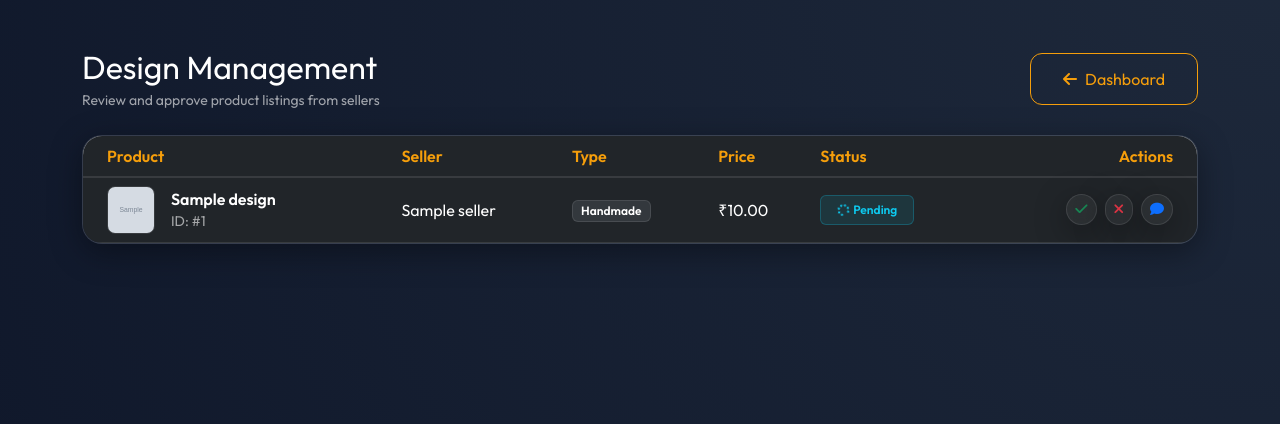
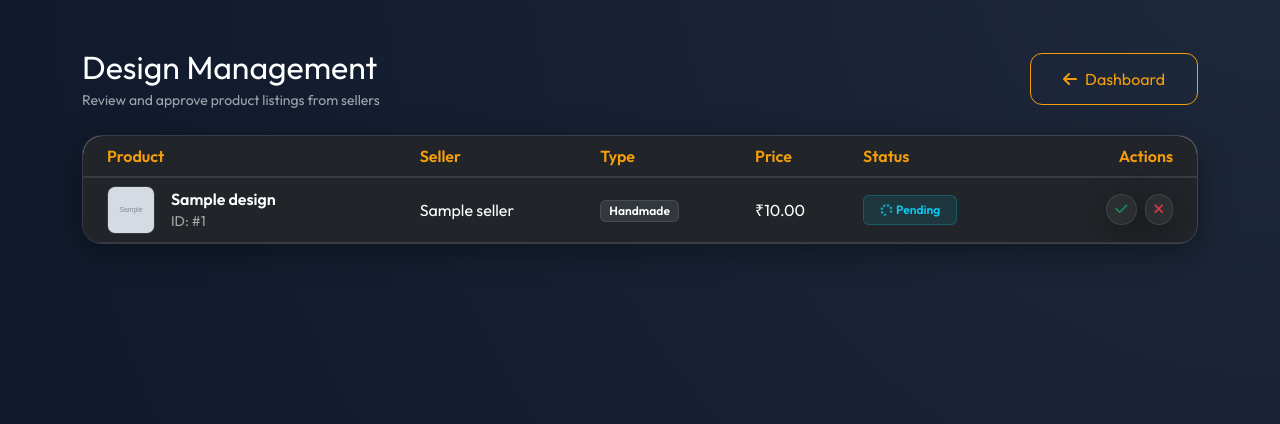
Before and after one commit to VishnuSuresh0204/Creative-Design, a Django app: page /admin_view_designs/ in a window 1280 px wide. Shown: the part 85-509 px from the top of the page. Run offline with Django 5.2, Linux system fonts and the light colour scheme; a user stored in the database is signed in; tables that the repository leaves empty hold one stand-in row (values such as "Sample post"); grey boxes marked "Sample" are stand-in pictures.

Commit message:
fix: Update admin design management interface

```diff
--- a/creative/templates/admin/manage_designs.html
+++ b/creative/templates/admin/manage_designs.html
@@ -78,9 +78,7 @@
                                     <i class="fas fa-times"></i>
                                 </a>
                                 {% endif %}
-                                <a href="/chat/?id={{ design.seller.login.id }}" class="btn btn-sm btn-outline-primary border-opacity-25 glass-card px-2 py-1" title="Message Seller">
-                                    <i class="fas fa-comment"></i>
-                                </a>
+
                             </div>
                         </td>
                     </tr>
```
